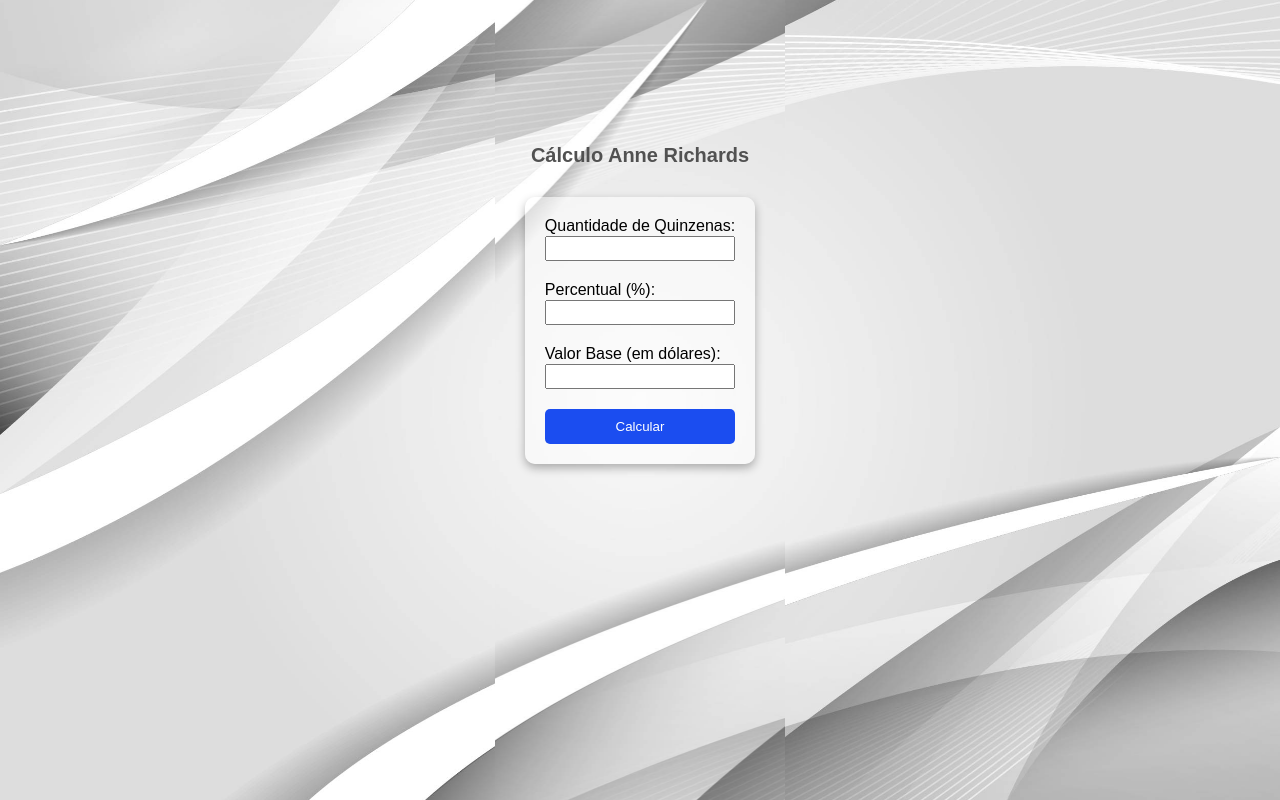
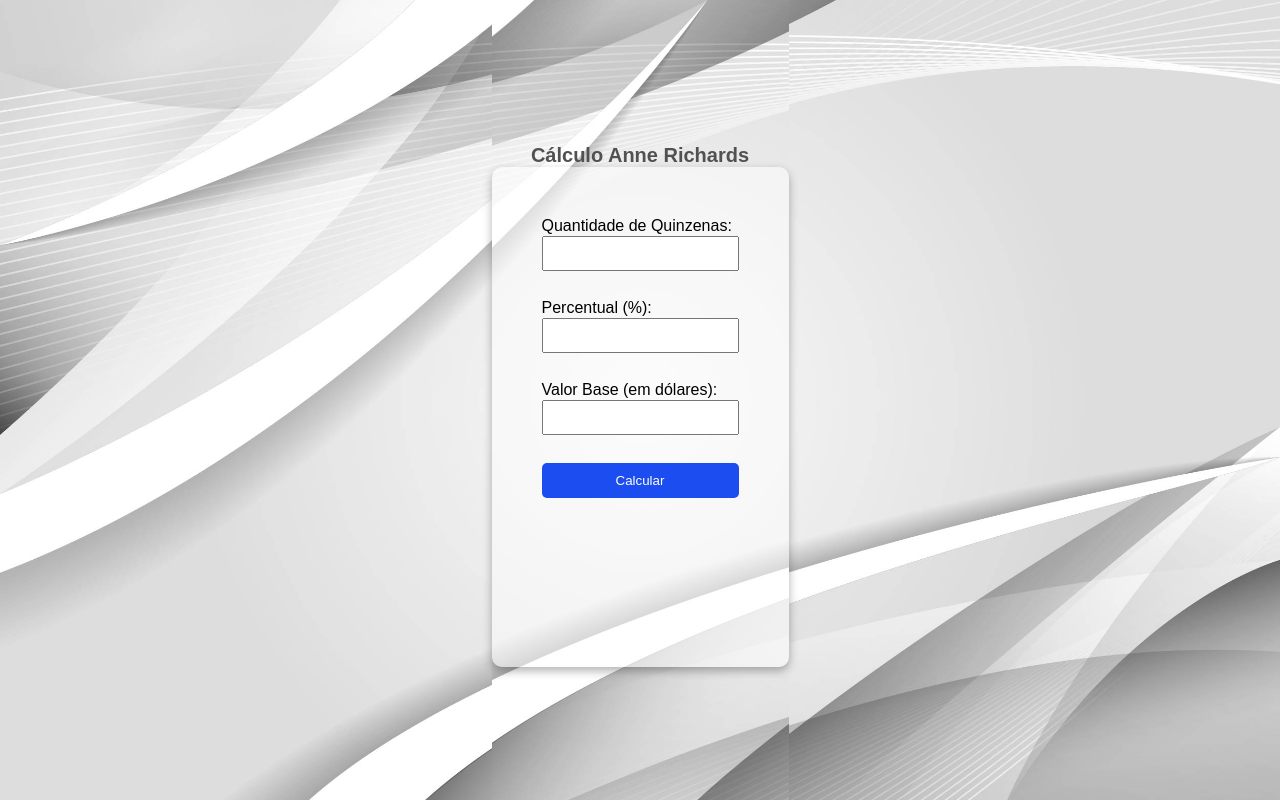
Before and after one commit to Thiello/calculoanne, a plain HTML site: page index.html in a window 1280 px wide. Drawn offline with Linux system fonts and the light colour scheme; a web font is replaced by a local one.

Commit message:
Update styles.css

```diff
--- a/styles.css
+++ b/styles.css
@@ -32,38 +32,34 @@ body, html {
 /* Estilo para o container */
 .container {
     padding: 30px;
-    margin-top: 0;        /* Remove qualquer margem superior */
+    margin-top: 0;
     width: 100%;
-    max-width: 500px;      /* Aumenta a largura máxima do container */
-    height: 500px;         /* Define uma altura fixa */
-    min-height: 500px;     /* Altura mínima para garantir tamanho maior */
+    max-width: 700px;    /* Aumenta a largura máxima do container */
+    min-height: 500px;
+    background-color: rgba(255, 255, 255, 0.5);
+    border-radius: 10px;
+    box-shadow: 0px 4px 10px rgba(0, 0, 0, 0.3);
 }
-
-
 
 /* Estilo para o Formulário */
 form {
-    background-color: rgba(255, 255, 255, 0.5); /* Fundo branco com 50% de opacidade */
     padding: 20px;
-    border-radius: 10px;
-    box-shadow: 0px 4px 10px rgba(0, 0, 0, 0.3);
-    width: 100%;
-    max-width: 400px;
+    width: 100%;  /* Faz o formulário ocupar toda a largura do container */
 }
 
 /* Estilo para os Labels e Inputs */
 label {
     display: block;
-    margin-bottom: 1px; /* Reduz a margem inferior do rótulo */
+    margin-bottom: 1px;
 }
 
 input {
     display: block;
-    margin-bottom: 2px; /* Mantém a margem inferior da caixa de entrada */
-    width: 100%;
-    padding: 3px; /* Adiciona um pouco de padding para as caixas de entrada */
+    margin-bottom: 10px;
+    width: 100%;  /* Aumenta a largura dos inputs para 100% do formulário */
+    padding: 8px;  /* Adiciona mais espaço interno nas caixas de texto */
+    box-sizing: border-box;  /* Garante que o padding não ultrapasse a largura */
 }
-
 
 /* Estilo para o Botão */
 button {
```
